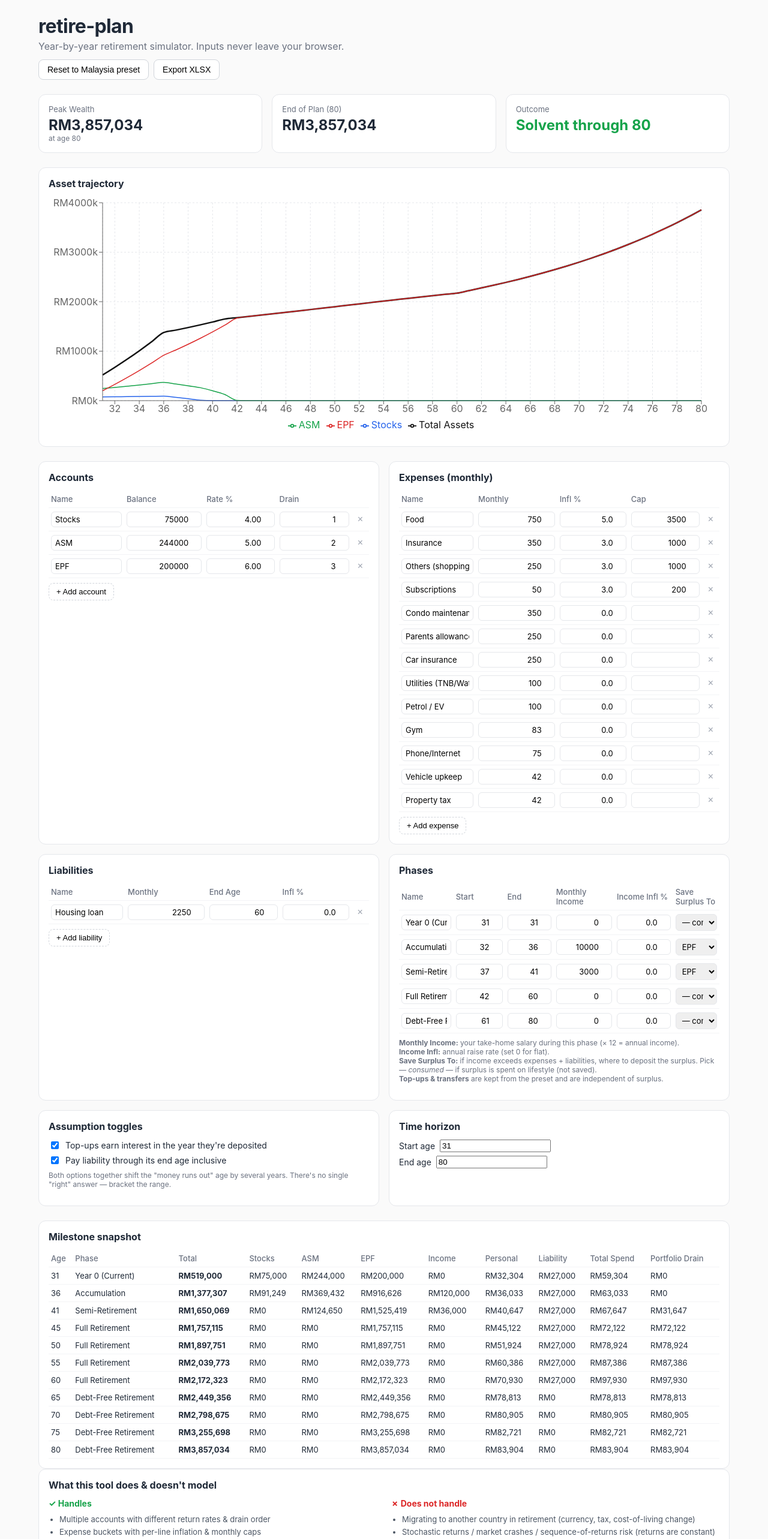
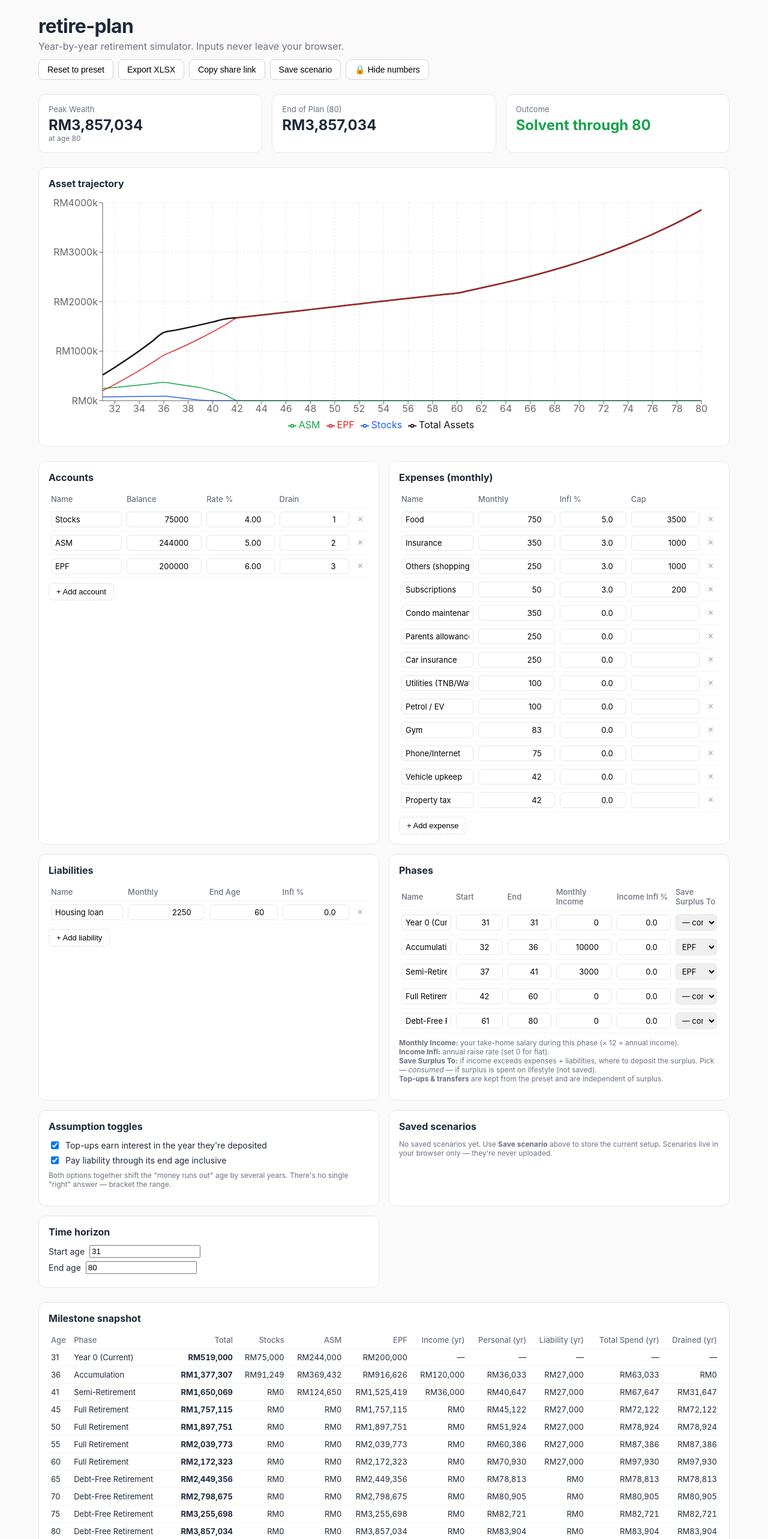
Before and after one commit to jianhanlim/retire-plan, a React (Vite) app: page / in a window 1280 px wide. Shown: the top 2566 px of the page at 60% size. Built offline with nearby package versions, Linux system fonts and the light colour scheme.

Commit message:
Fix snapshot table; add share/save/privacy/mobile (Tier 3)

```diff
--- a/src/App.css
+++ b/src/App.css
@@ -54,8 +54,35 @@ table button:hover { color: #dc2626; }
   background: #fff; cursor: pointer; font-size: 13px;
 }
 
-.scroll-x { overflow-x: auto; }
+.scroll-x { overflow-x: auto; -webkit-overflow-scrolling: touch; }
 .snapshot tr.shortfall { background: #fef2f2; }
+.snapshot td.num, .snapshot th.num { text-align: right; font-variant-numeric: tabular-nums; white-space: nowrap; }
+.shortfall-tag { margin-left: 4px; color: #dc2626; cursor: help; }
+
+.saved-list { list-style: none; padding: 0; margin: 0; }
+.saved-list li {
+  display: flex; justify-content: space-between; align-items: center;
+  padding: 6px 0; border-bottom: 1px solid #f3f4f6;
+  font-size: 14px;
+}
+.saved-list button {
+  margin-left: 6px; padding: 4px 10px;
+  border: 1px solid #d1d5db; border-radius: 6px;
+  background: #fff; cursor: pointer; font-size: 12px;
+}
+.saved-list button:hover { background: #f3f4f6; }
+
+.actions { display: flex; flex-wrap: wrap; gap: 8px; }
+.actions button { margin-right: 0; }
+
+@media (max-width: 700px) {
+  .app { padding: 12px; }
+  header h1 { font-size: 24px; }
+  .verdict { gap: 8px; }
+  .metric { padding: 12px; }
+  .metric .value { font-size: 18px; }
+  table { font-size: 12px; }
+}
 
 .scope { margin-bottom: 24px; }
 .scope-grid { display: grid; grid-template-columns: 1fr 1fr; gap: 24px; }
--- a/src/App.tsx
+++ b/src/App.tsx
@@ -1,4 +1,4 @@
-import { useMemo, useState } from "react";
+import { useEffect, useMemo, useState } from "react";
 import {
   LineChart,
   Line,
@@ -12,18 +12,43 @@ import {
 } from "recharts";
 import { simulate, malaysiaPreset, type SimInput, type Account, type ExpenseItem, type Liability, type Phase } from "./lib/sim";
 import { exportToXlsx } from "./lib/exportXlsx";
+import {
+  decodeScenarioFromHash,
+  deleteScenario,
+  getShareableUrl,
+  listSavedScenarios,
+  loadScenario,
+  saveScenario,
+} from "./lib/storage";
 import "./App.css";
 
-const fmtRM = (n: number) =>
-  "RM" + Math.round(n).toLocaleString("en-MY");
+const makeFmt = (privacy: boolean) => (n: number) =>
+  privacy ? "RM•••" : "RM" + Math.round(n).toLocaleString("en-MY");
 
 function uid() {
   return Math.random().toString(36).slice(2, 9);
 }
 
 export default function App() {
-  const [input, setInput] = useState<SimInput>(() => malaysiaPreset());
+  const [input, setInput] = useState<SimInput>(() => {
+    // Try URL hash first (shared link)
+    if (typeof window !== "undefined" && window.location.hash) {
+      const fromHash = decodeScenarioFromHash(window.location.hash);
+      if (fromHash) return fromHash;
+    }
+    return malaysiaPreset();
+  });
+  const [privacy, setPrivacy] = useState(false);
+  const [savedNames, setSavedNames] = useState<string[]>(() => listSavedScenarios());
+  const fmtRM = useMemo(() => makeFmt(privacy), [privacy]);
   const result = useMemo(() => simulate(input), [input]);
+
+  // Clear URL hash after loading so future edits aren't overwritten
+  useEffect(() => {
+    if (window.location.hash) {
+      history.replaceState(null, "", window.location.pathname + window.location.search);
+    }
+  }, []);
 
   const milestones = [
     input.startAge,
@@ -117,6 +142,30 @@ export default function App() {
   function resetPreset() {
     setInput(malaysiaPreset());
   }
+  async function copyShareLink() {
+    const url = getShareableUrl(input);
+    try {
+      await navigator.clipboard.writeText(url);
+      alert("Share link copied to clipboard.\n\nAnyone with this link will see your scenario (computed locally in their browser).");
+    } catch {
+      prompt("Copy this link:", url);
+    }
+  }
+  function handleSave() {
+    const name = prompt("Save scenario as:");
+    if (!name) return;
+    saveScenario(name.trim(), input);
+    setSavedNames(listSavedScenarios());
+  }
+  function handleLoad(name: string) {
+    const s = loadScenario(name);
+    if (s) setInput(s);
+  }
+  function handleDelete(name: string) {
+    if (!confirm(`Delete scenario "${name}"?`)) return;
+    deleteScenario(name);
+    setSavedNames(listSavedScenarios());
+  }
 
   const colors = ["#2563eb", "#16a34a", "#dc2626", "#9333ea", "#ea580c", "#0891b2"];
 
@@ -128,8 +177,13 @@ export default function App() {
           Year-by-year retirement simulator. Inputs never leave your browser.
         </p>
         <div className="actions">
-          <button onClick={resetPreset}>Reset to Malaysia preset</button>
+          <button onClick={resetPreset}>Reset to preset</button>
           <button onClick={() => exportToXlsx(input, result)}>Export XLSX</button>
+          <button onClick={copyShareLink}>Copy share link</button>
+          <button onClick={handleSave}>Save scenario</button>
+          <button onClick={() => setPrivacy((p) => !p)}>
+            {privacy ? "🔓 Show numbers" : "🔒 Hide numbers"}
+          </button>
         </div>
       </header>
 
@@ -157,7 +211,7 @@ export default function App() {
           <LineChart data={chartData} margin={{ top: 10, right: 30, left: 30, bottom: 10 }}>
             <CartesianGrid strokeDasharray="3 3" stroke="#e5e7eb" />
             <XAxis dataKey="age" />
-            <YAxis tickFormatter={(v) => `RM${(v / 1000).toFixed(0)}k`} />
+            <YAxis hide={privacy} tickFormatter={(v) => `RM${(v / 1000).toFixed(0)}k`} />
             <Tooltip formatter={(v) => fmtRM(Number(v))} />
             <Legend />
             <Line type="monotone" dataKey="total" name="Total Assets" stroke="#111" strokeWidth={2.5} dot={false} />
@@ -334,6 +388,28 @@ export default function App() {
         </div>
 
         <div className="card">
+          <h2>Saved scenarios</h2>
+          {savedNames.length === 0 ? (
+            <p className="hint">
+              No saved scenarios yet. Use <b>Save scenario</b> above to store the current setup.
+              Scenarios live in your browser only — they're never uploaded.
+            </p>
+          ) : (
+            <ul className="saved-list">
+              {savedNames.map((n) => (
+                <li key={n}>
+                  <span>{n}</span>
+                  <span>
+                    <button onClick={() => handleLoad(n)}>Load</button>
+                    <button onClick={() => handleDelete(n)}>Delete</button>
+                  </span>
+                </li>
+              ))}
+            </ul>
+          )}
+        </div>
+
+        <div className="card">
           <h2>Time horizon</h2>
           <label>
             Start age <input type="number" value={input.startAge} onChange={(e) => setInput((s) => ({ ...s, startAge: +e.target.value }))} />
@@ -352,35 +428,45 @@ export default function App() {
               <tr>
                 <th>Age</th>
                 <th>Phase</th>
-                <th>Total</th>
+                <th className="num">Total</th>
                 {input.accounts.map((a) => (
-                  <th key={a.id}>{a.name}</th>
+                  <th key={a.id} className="num">{a.name}</th>
                 ))}
-                <th>Income</th>
-                <th>Personal</th>
-                <th>Liability</th>
-                <th>Total Spend</th>
-                <th>Portfolio Drain</th>
+                <th className="num">Income (yr)</th>
+                <th className="num">Personal (yr)</th>
+                <th className="num">Liability (yr)</th>
+                <th className="num">Total Spend (yr)</th>
+                <th className="num">Drained (yr)</th>
               </tr>
             </thead>
             <tbody>
               {result.rows
                 .filter((r) => milestones.includes(r.age))
-                .map((r) => (
+                .map((r) => {
+                  const isYear0 = r.yearIndex === 0;
+                  return (
                     <tr key={r.age} className={r.shortfall > 0 ? "shortfall" : ""}>
                       <td>{r.age}</td>
                       <td>{r.phaseName}</td>
-                    <td><b>{fmtRM(r.totalAssets)}</b></td>
+                      <td className="num"><b>{fmtRM(r.totalAssets)}</b></td>
                       {r.accounts.map((a) => (
-                      <td key={a.id}>{fmtRM(a.balance)}</td>
+                        <td key={a.id} className="num">{fmtRM(a.balance)}</td>
                       ))}
-                    <td>{fmtRM(r.income)}</td>
-                    <td>{fmtRM(r.expenseTotal)}</td>
-                    <td>{fmtRM(r.liabilityTotal)}</td>
-                    <td>{fmtRM(r.totalSpend)}</td>
-                    <td>{fmtRM(r.portfolioOutflow)}</td>
+                      <td className="num">{isYear0 ? "—" : fmtRM(r.income)}</td>
+                      <td className="num">{isYear0 ? "—" : fmtRM(r.expenseTotal)}</td>
+                      <td className="num">{isYear0 ? "—" : fmtRM(r.liabilityTotal)}</td>
+                      <td className="num">{isYear0 ? "—" : fmtRM(r.totalSpend)}</td>
+                      <td className="num">
+                        {isYear0 ? "—" : fmtRM(r.portfolioDrained)}
+                        {r.shortfall > 0 && (
+                          <span className="shortfall-tag" title={`Shortfall ${fmtRM(r.shortfall)} — portfolio empty`}>
+                            ⚠
+                          </span>
+                        )}
+                      </td>
                     </tr>
-                ))}
+                  );
+                })}
             </tbody>
           </table>
         </div>
--- a/src/lib/sim.ts
+++ b/src/lib/sim.ts
@@ -67,7 +67,11 @@ export type YearRow = {
   expenseTotal: number;
   liabilityTotal: number;
   totalSpend: number;
+  // Portfolio outflow REQUESTED (= max(0, totalSpend - income))
   portfolioOutflow: number;
+  // Portfolio outflow ACTUALLY taken from accounts (= portfolioOutflow - shortfall).
+  // Differs from portfolioOutflow only when the portfolio empties mid-year.
+  portfolioDrained: number;
   accounts: { id: string; balance: number; principal: number }[];
   totalAssets: number;
   totalPrincipal: number;
@@ -199,6 +203,7 @@ export function simulate(input: SimInput): SimResult {
       acct.principal = Math.min(acct.principal, acct.balance);
     }
     const shortfall = remaining;
+    const portfolioDrained = portfolioOutflow - shortfall;
     if (shortfall > 0 && runsOutAtAge === null) runsOutAtAge = age;
 
     // Surplus savings: if a target account is set, deposit surplus there
@@ -250,6 +255,7 @@ export function simulate(input: SimInput): SimResult {
       liabilityTotal,
       totalSpend: expenseTotal + liabilityTotal,
       portfolioOutflow,
+      portfolioDrained,
       accounts: accts.map((a) => ({
         id: a.id,
         balance: a.balance,
--- /dev/null
+++ b/src/lib/storage.ts
@@ -0,0 +1,70 @@
+// LocalStorage + URL hash persistence for scenarios.
+// All data stays on the user's device.
+import type { SimInput } from "./sim";
+
+const LS_PREFIX = "retire-plan:scenario:";
+const LS_INDEX = "retire-plan:scenarios";
+
+function safeBtoa(s: string): string {
+  // Encode UTF-8 → btoa safely
+  return btoa(unescape(encodeURIComponent(s)));
+}
+function safeAtob(s: string): string {
+  return decodeURIComponent(escape(atob(s)));
+}
+
+export function encodeScenarioToHash(input: SimInput): string {
+  return safeBtoa(JSON.stringify(input));
+}
+
+export function decodeScenarioFromHash(hash: string): SimInput | null {
+  try {
+    const trimmed = hash.replace(/^#/, "").replace(/^s=/, "");
+    if (!trimmed) return null;
+    const json = safeAtob(trimmed);
+    const parsed = JSON.parse(json);
+    if (typeof parsed === "object" && parsed && "accounts" in parsed) {
+      return parsed as SimInput;
+    }
+    return null;
+  } catch {
+    return null;
+  }
+}
+
+export function getShareableUrl(input: SimInput): string {
+  const hash = encodeScenarioToHash(input);
+  return `${window.location.origin}${window.location.pathname}#s=${hash}`;
+}
+
+export function listSavedScenarios(): string[] {
+  try {
+    const raw = localStorage.getItem(LS_INDEX);
+    return raw ? (JSON.parse(raw) as string[]) : [];
+  } catch {
+    return [];
+  }
+}
+
+export function saveScenario(name: string, input: SimInput): void {
+  localStorage.setItem(LS_PREFIX + name, JSON.stringify(input));
+  const list = new Set(listSavedScenarios());
+  list.add(name);
+  localStorage.setItem(LS_INDEX, JSON.stringify([...list]));
+}
+
+export function loadScenario(name: string): SimInput | null {
+  const raw = localStorage.getItem(LS_PREFIX + name);
+  if (!raw) return null;
+  try {
+    return JSON.parse(raw) as SimInput;
+  } catch {
+    return null;
+  }
+}
+
+export function deleteScenario(name: string): void {
+  localStorage.removeItem(LS_PREFIX + name);
+  const list = listSavedScenarios().filter((n) => n !== name);
+  localStorage.setItem(LS_INDEX, JSON.stringify(list));
+}
```
Lines whose indentation alone changed are shown as unchanged.
